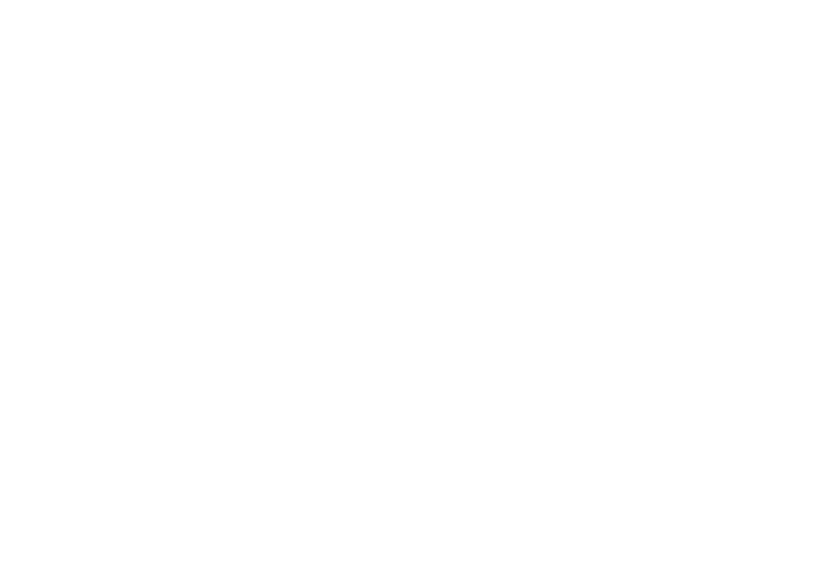
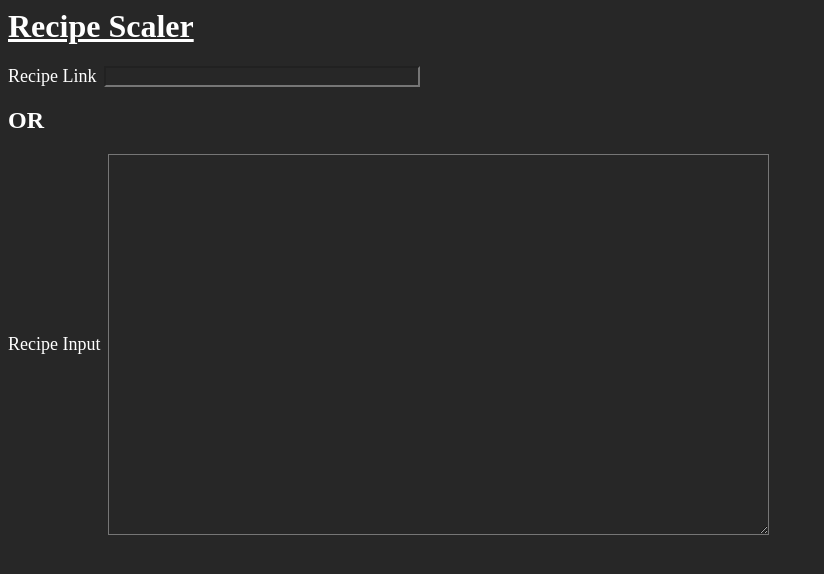
Before and after one commit to Menotdan/RecipeScaler, a website: page src/index.html in a window 1280 px wide. Shown: the whole page, without its empty margins (0-824 px from the left). Drawn offline with Linux system fonts and the light colour scheme.

Commit message:
Fix up build, don't allow any caching, and make auto-reloading simple. Update the webpage.

```diff
--- a/package.json
+++ b/package.json
@@ -5,7 +5,7 @@
   "main": "index.js",
   "scripts": {
     "test": "echo \"Error: no test specified\" && exit 1",
-    "start": "cd built-site && http-server",
+    "start": "cd built-site && http-server -c-1 -p 8080",
     "build": "node ./build/build.js"
   },
   "keywords": [],
@@ -14,5 +14,8 @@
   "devDependencies": {
     "ts-node": "^10.9.1",
     "typescript": "^5.2.2"
+  },
+  "dependencies": {
+    "fs-extra": "^11.1.1"
   }
 }
--- /dev/null
+++ b/src/index.css
@@ -0,0 +1,26 @@
+body {
+    color: white;
+    background-color: rgb(39, 39, 39);
+}
+
+input {
+    color: white;
+    background-color: rgb(39, 39, 39);
+
+    width: 25%;
+}
+
+textarea {
+    color: white;
+    background-color: rgb(39, 39, 39);
+}
+
+label {
+    font-size: large;
+    margin-right: 8px;
+}
+
+.section {
+    display: flex;
+    align-items: center;
+}
--- a/src/index.html
+++ b/src/index.html
@@ -1,3 +1,23 @@
 <head>
     <title>Recipe Scaler</title>
+
+    <link rel="stylesheet" href="index.css?test=1">
 </head>
+
+<body>
+    <h1>
+        <u>Recipe Scaler</u>
+    </h1>
+
+    <div class="section" id="link-section">
+        <label for="recipe-link">Recipe Link</label>
+        <input type="text" id="recipe-link"/>
+    </div>
+
+    <h2>OR</h2>
+
+    <div class="section" id="text-section">
+        <label for="recipe-text">Recipe Input</label>
+        <textarea rows="25" cols="80" id="recipe-text"></textarea>
+    </div>
+</body>
```
Also changed, not shown: build/build.js, 1 other file.
